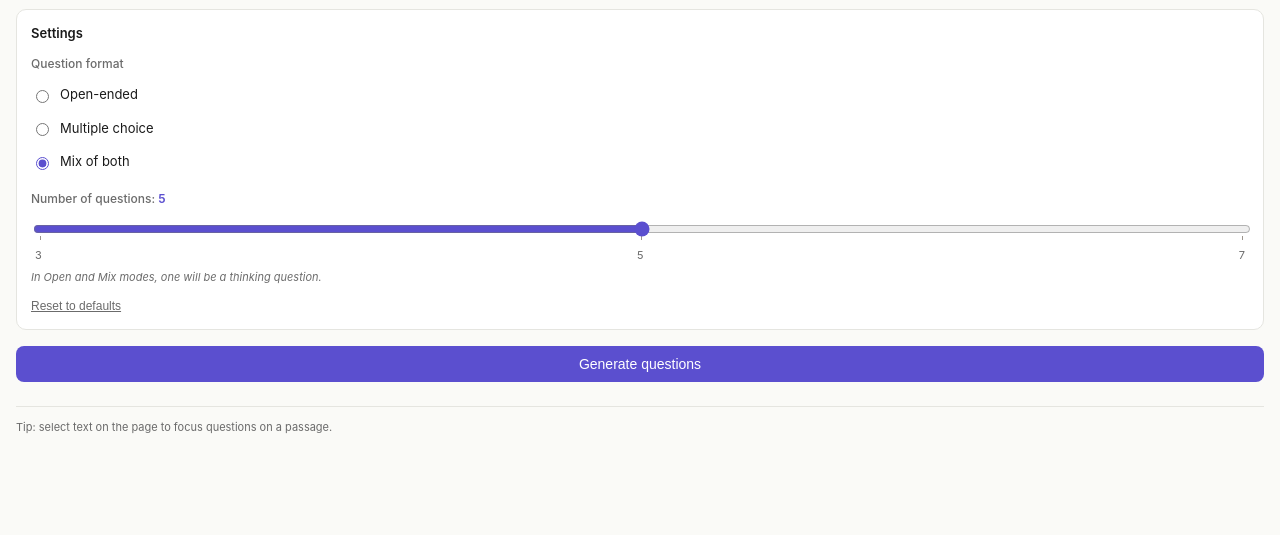
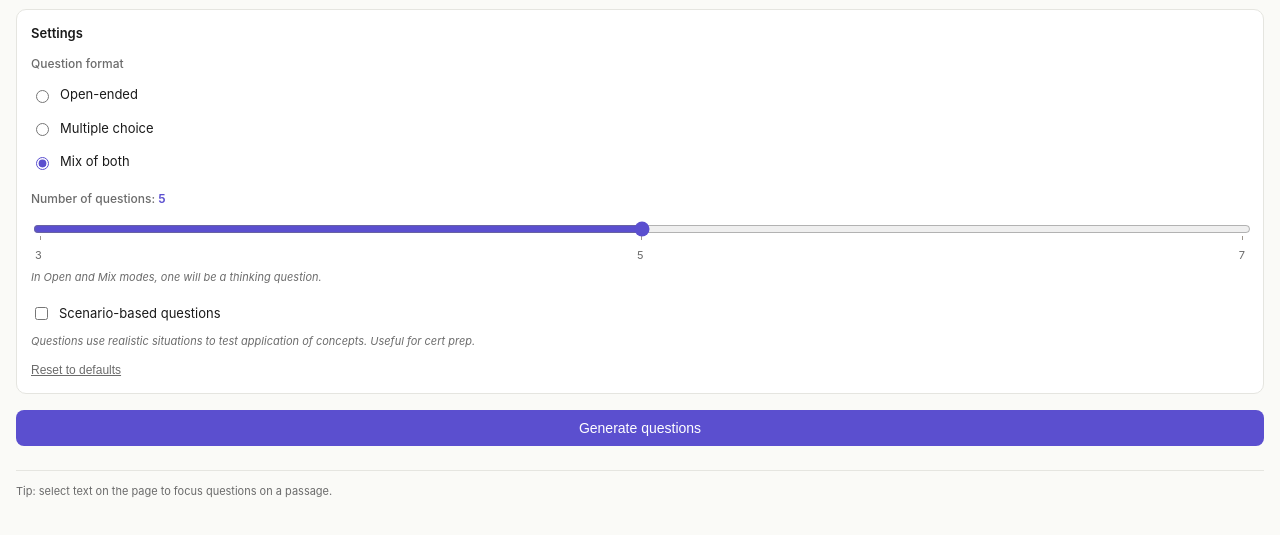
Before and after one commit to jtran6796/learnly, a browser extension: page extension/sidepanel.html in a window 1280 px wide. Both pictures are taken after a click on the button "Settings". Shown: the part 89-624 px from the top of the page. Drawn offline with Linux system fonts and the light colour scheme.

Commit message:
added scenario mode toggle to settings

```diff
--- a/extension/lib/settings.js
+++ b/extension/lib/settings.js
@@ -4,6 +4,7 @@
 const DEFAULTS = Object.freeze({
   format: "mix", // "open" | "multiple_choice" | "mix"
   count: 5, // 3 | 5 | 7
+  scenarioMode: false, // true | false
 });
 
 export async function getSettings() {
--- a/extension/sidepanel.css
+++ b/extension/sidepanel.css
@@ -49,7 +49,10 @@ header h1 {
   display: flex;
   align-items: center;
   justify-content: center;
-  transition: background 0.15s ease, color 0.15s ease, transform 0.2s ease;
+  transition:
+    background 0.15s ease,
+    color 0.15s ease,
+    transform 0.2s ease;
 }
 
 .icon-btn:hover {
@@ -339,7 +342,9 @@ input[type="range"] {
   border-radius: 6px;
   font-size: 13px;
   cursor: pointer;
-  transition: background 0.15s ease, border-color 0.15s ease;
+  transition:
+    background 0.15s ease,
+    border-color 0.15s ease;
 }
 
 .mc-option:hover {
@@ -361,3 +366,16 @@ input[type="range"] {
   background: #fef2f2;
   border-color: #dc2626;
 }
+.checkbox-option {
+  display: flex;
+  align-items: center;
+  gap: 8px;
+  font-size: 13px;
+  cursor: pointer;
+  padding: 4px 0;
+}
+
+.checkbox-option input[type="checkbox"] {
+  accent-color: var(--accent);
+  cursor: pointer;
+}
--- a/extension/sidepanel.html
+++ b/extension/sidepanel.html
@@ -12,16 +12,36 @@
           <h1>Learnly</h1>
           <p class="tagline">Questions on what you're reading</p>
         </div>
-        <button id="settings-toggle" class="icon-btn" aria-label="Settings" aria-expanded="false">
-          <svg width="20" height="20" viewBox="0 0 24 24" fill="none" stroke="currentColor" stroke-width="2" stroke-linecap="round" stroke-linejoin="round">
+        <button
+          id="settings-toggle"
+          class="icon-btn"
+          aria-label="Settings"
+          aria-expanded="false"
+        >
+          <svg
+            width="20"
+            height="20"
+            viewBox="0 0 24 24"
+            fill="none"
+            stroke="currentColor"
+            stroke-width="2"
+            stroke-linecap="round"
+            stroke-linejoin="round"
+          >
             <circle cx="12" cy="12" r="3"></circle>
-            <path d="M19.4 15a1.65 1.65 0 0 0 .33 1.82l.06.06a2 2 0 0 1 0 2.83 2 2 0 0 1-2.83 0l-.06-.06a1.65 1.65 0 0 0-1.82-.33 1.65 1.65 0 0 0-1 1.51V21a2 2 0 0 1-2 2 2 2 0 0 1-2-2v-.09A1.65 1.65 0 0 0 9 19.4a1.65 1.65 0 0 0-1.82.33l-.06.06a2 2 0 0 1-2.83 0 2 2 0 0 1 0-2.83l.06-.06a1.65 1.65 0 0 0 .33-1.82 1.65 1.65 0 0 0-1.51-1H3a2 2 0 0 1-2-2 2 2 0 0 1 2-2h.09A1.65 1.65 0 0 0 4.6 9a1.65 1.65 0 0 0-.33-1.82l-.06-.06a2 2 0 0 1 0-2.83 2 2 0 0 1 2.83 0l.06.06a1.65 1.65 0 0 0 1.82.33H9a1.65 1.65 0 0 0 1-1.51V3a2 2 0 0 1 2-2 2 2 0 0 1 2 2v.09a1.65 1.65 0 0 0 1 1.51 1.65 1.65 0 0 0 1.82-.33l.06-.06a2 2 0 0 1 2.83 0 2 2 0 0 1 0 2.83l-.06.06a1.65 1.65 0 0 0-.33 1.82V9a1.65 1.65 0 0 0 1.51 1H21a2 2 0 0 1 2 2 2 2 0 0 1-2 2h-.09a1.65 1.65 0 0 0-1.51 1z"></path>
+            <path
+              d="M19.4 15a1.65 1.65 0 0 0 .33 1.82l.06.06a2 2 0 0 1 0 2.83 2 2 0 0 1-2.83 0l-.06-.06a1.65 1.65 0 0 0-1.82-.33 1.65 1.65 0 0 0-1 1.51V21a2 2 0 0 1-2 2 2 2 0 0 1-2-2v-.09A1.65 1.65 0 0 0 9 19.4a1.65 1.65 0 0 0-1.82.33l-.06.06a2 2 0 0 1-2.83 0 2 2 0 0 1 0-2.83l.06-.06a1.65 1.65 0 0 0 .33-1.82 1.65 1.65 0 0 0-1.51-1H3a2 2 0 0 1-2-2 2 2 0 0 1 2-2h.09A1.65 1.65 0 0 0 4.6 9a1.65 1.65 0 0 0-.33-1.82l-.06-.06a2 2 0 0 1 0-2.83 2 2 0 0 1 2.83 0l.06.06a1.65 1.65 0 0 0 1.82.33H9a1.65 1.65 0 0 0 1-1.51V3a2 2 0 0 1 2-2 2 2 0 0 1 2 2v.09a1.65 1.65 0 0 0 1 1.51 1.65 1.65 0 0 0 1.82-.33l.06-.06a2 2 0 0 1 2.83 0 2 2 0 0 1 0 2.83l-.06.06a1.65 1.65 0 0 0-.33 1.82V9a1.65 1.65 0 0 0 1.51 1H21a2 2 0 0 1 2 2 2 2 0 0 1-2 2h-.09a1.65 1.65 0 0 0-1.51 1z"
+            ></path>
           </svg>
         </button>
       </div>
     </header>
 
-    <section id="settings-panel" class="settings-panel hidden" aria-hidden="true">
+    <section
+      id="settings-panel"
+      class="settings-panel hidden"
+      aria-hidden="true"
+    >
       <h2 class="settings-title">Settings</h2>
 
       <div class="setting-group">
@@ -65,7 +85,19 @@
           <span>5</span>
           <span>7</span>
         </div>
-        <p class="setting-hint">In Open and Mix modes, one will be a thinking question.</p>
+        <p class="setting-hint">
+          In Open and Mix modes, one will be a thinking question.
+        </p>
+      </div>
+      <div class="setting-group">
+        <label class="checkbox-option">
+          <input type="checkbox" id="scenario-toggle" />
+          <span>Scenario-based questions</span>
+        </label>
+        <p class="setting-hint">
+          Questions use realistic situations to test application of concepts.
+          Useful for cert prep.
+        </p>
       </div>
 
       <button id="reset-settings" class="text-btn">Reset to defaults</button>
--- a/extension/sidepanel.js
+++ b/extension/sidepanel.js
@@ -1,5 +1,10 @@
 import { BACKEND_URL } from "./lib/config.js";
-import { getSettings, setSetting, resetSettings, DEFAULTS } from "./lib/settings.js";
+import {
+  getSettings,
+  setSetting,
+  resetSettings,
+  DEFAULTS,
+} from "./lib/settings.js";
 
 const $ = (id) => document.getElementById(id);
 
@@ -35,14 +40,18 @@ function clearOutput() {
 }
 
 // ---------- Settings panel ----------
-
+const scenarioToggle = $("scenario-toggle");
 function applySettingsToUI(settings) {
   document.querySelectorAll('input[name="format"]').forEach((el) => {
     el.checked = el.value === settings.format;
   });
   countSlider.value = String(settings.count);
   countValue.textContent = String(settings.count);
+  scenarioToggle.checked = settings.scenarioMode;
 }
+scenarioToggle.addEventListener("change", (e) => {
+  setSetting("scenarioMode", e.target.checked);
+});
 
 function toggleSettingsPanel() {
   const isOpen = !settingsPanel.classList.contains("hidden");
@@ -81,7 +90,8 @@ resetBtn.addEventListener("click", async () => {
 
 function detectMode(url) {
   if (!url) return "article";
-  if (/^https?:\/\/(www\.)?youtube\.com\/watch/.test(url)) return "topic_youtube";
+  if (/^https?:\/\/(www\.)?youtube\.com\/watch/.test(url))
+    return "topic_youtube";
   return "article";
 }
 
@@ -124,7 +134,9 @@ function setMetaForMode(extracted, mode) {
       : extracted.topic;
   } else {
     metaMode.textContent =
-      extracted.mode === "selection" ? "From your selection" : "From the article";
+      extracted.mode === "selection"
+        ? "From your selection"
+        : "From the article";
     metaTitle.textContent = extracted.title;
   }
   metaEl.classList.remove("hidden");
@@ -270,10 +282,18 @@ generateBtn.addEventListener("click", async () => {
 
     const mode = detectMode(tab.url);
     const extracted = await extractFromTab(tab.id, mode);
-    console.log("[generate] extracted URL:", extracted._url, "actual tab URL:", tab.url);
+    console.log(
+      "[generate] extracted URL:",
+      extracted._url,
+      "actual tab URL:",
+      tab.url,
+    );
     console.log("extracted:", extracted, "mode:", mode);
     if (!extracted || extracted.mode === "error") {
-      throw new Error(extracted?.error || `Extraction failed. Mode: ${mode}. Got: ${JSON.stringify(extracted)}`);
+      throw new Error(
+        extracted?.error ||
+          `Extraction failed. Mode: ${mode}. Got: ${JSON.stringify(extracted)}`,
+      );
     }
 
     setMetaForMode(extracted, mode);
@@ -285,7 +305,8 @@ generateBtn.addEventListener("click", async () => {
     if (mode === "topic_youtube") {
       const contextParts = [];
       if (extracted.channel) contextParts.push(`Channel: ${extracted.channel}`);
-      if (extracted.description) contextParts.push(`Description excerpt: ${extracted.description}`);
+      if (extracted.description)
+        contextParts.push(`Description excerpt: ${extracted.description}`);
       payload = {
         mode: "topic",
         topic: extracted.topic,
```
